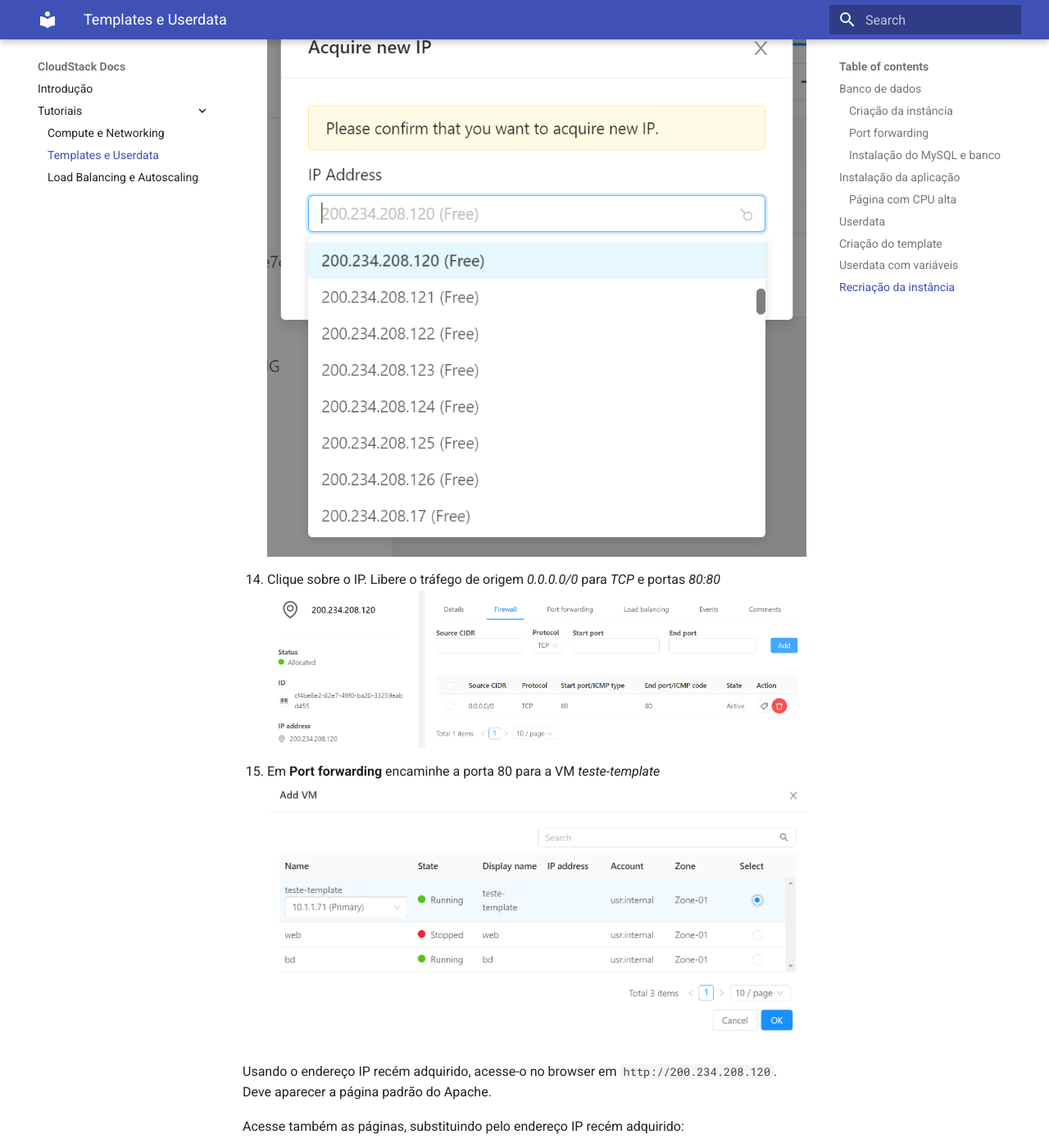
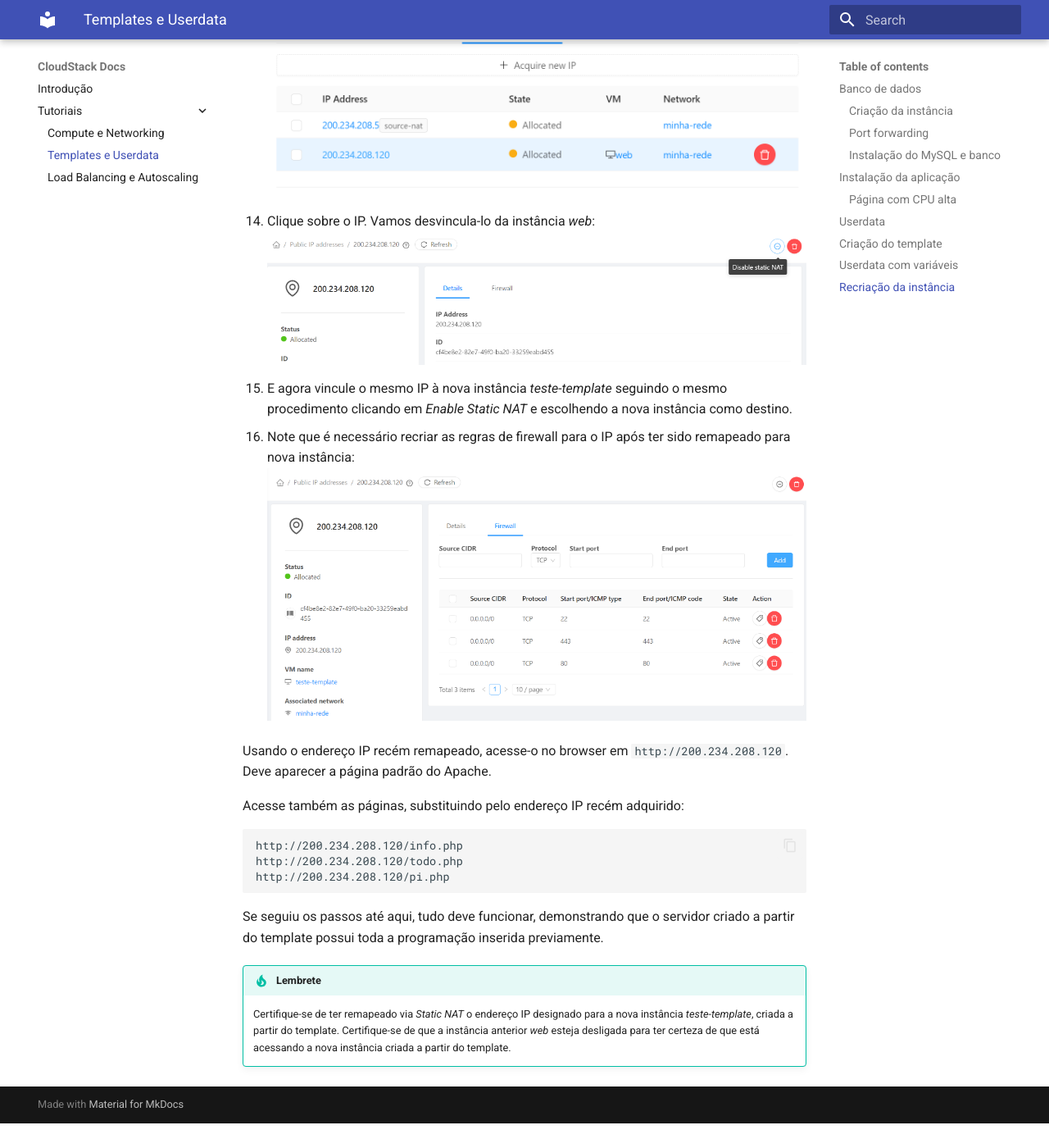
Before and after one commit to gmautner/cloudstack-docs, an MkDocs documentation site: the page built from docs/tutoriais/templates.md, in a window 1280 px wide and 1400 px high, scrolled down 14477 px. Shown: the whole window at 82% size. Built offline with MkDocs 1.6.1 and Material for MkDocs 9.7.7, drawn with Linux system fonts in a browser that asks for light colours; after the commit the page ends 15847 px from its top, so only the background shows below that; some of the changed text lies outside the part shown.

Commit message:
acessar template via static nat

````diff
--- a/docs/tutoriais/templates.md
+++ b/docs/tutoriais/templates.md
@@ -301,14 +301,14 @@ write_files:
 
 ## Criação do template
 
-1. Não queremos configurações no template, portanto execute:
+1. Não queremos configurações no template, portanto execute via SSH na instância _web_:
 ```bash
 rm /var/www/config.php
 cloud-init clean --logs
 ```
 O segundo comando limpa vestígios de carregamentos anteriores do _cloud-init_.
 
-2. Desligue a instância.
+2. Pare a instância.
 
 3. No menu de navegação à esquerda clique em __Compute__, __Instances__, clique na instância _web_ e em __Volumes__. Clique no link do volume (_ROOT-XXXX_)
 ![Volumes](volumes.png)
@@ -362,14 +362,15 @@ Agora criaremos uma nova instância a partir do template:
 11. Em __name__ coloque _teste-template_ e clique __Launch instance__
 12. Em __Compute__, __Instances__ verifique que a instância recém criada a partir do template está ligada e a anterior desligada
 ![Template running](template-running.png)
-13. No menu à esquerda acesse __Networks__, __Guest networks__, _minha-rede_, __Public IP addresses__ e clique __+ Acquire new IP__. Escolha qualquer IP livre.
-![Acquire new IP](acquire-ip.png)
-14. Clique sobre o IP. Libere o tráfego de origem _0.0.0.0/0_ para _TCP_ e portas _80:80_
+13. No menu à esquerda acesse __Networks__, __Guest networks__, _minha-rede_, __Public IP addresses__ e clique no endereço IP que fora mapeado via _Static NAT_ para o servidor _web_
+![Select IP](select-ip.png)
+14. Clique sobre o IP. Vamos desvincula-lo da instância _web_:
+![Disable static NAT](disable-static-nat.png)
+15. E agora vincule o mesmo IP à nova instância _teste-template_ seguindo o mesmo procedimento clicando em _Enable Static NAT_ e escolhendo a nova instância como destino.
+16. Note que é necessário recriar as regras de firewall para o IP após ter sido remapeado para nova instância:
 ![Firewall template](firewall-template.png)
-15. Em __Port forwarding__ encaminhe a porta 80 para a VM _teste-template_
-![Forwarding template](forwarding-template.png)
 
-Usando o endereço IP recém adquirido, acesse-o no browser em `http://200.234.208.120`. Deve aparecer a página padrão do Apache.
+Usando o endereço IP recém remapeado, acesse-o no browser em `http://200.234.208.120`. Deve aparecer a página padrão do Apache.
 
 Acesse também as páginas, substituindo pelo endereço IP recém adquirido:
 
@@ -382,4 +383,4 @@ http://200.234.208.120/pi.php
 Se seguiu os passos até aqui, tudo deve funcionar, demonstrando que o servidor criado a partir do template possui toda a programação inserida previamente.
 
 !!! tip "Lembrete"
-    Lembre-se de usar o novo endereço IP designado para a nova instância, criada a partir do template. Certifique-se de que a instância anterior _web_ esteja desligada para ter certeza de que está acessando a nova instância criada a partir do template.
+    Certifique-se de ter remapeado via _Static NAT_ o endereço IP designado para a nova instância _teste-template_, criada a partir do template. Certifique-se de que a instância anterior _web_ esteja desligada para ter certeza de que está acessando a nova instância criada a partir do template.
````
Also changed, not shown: docs/tutoriais/disable-static-nat.png (added), docs/tutoriais/firewall-template.png, docs/tutoriais/forwarding-template.png (deleted), docs/tutoriais/select-ip.png (added).
